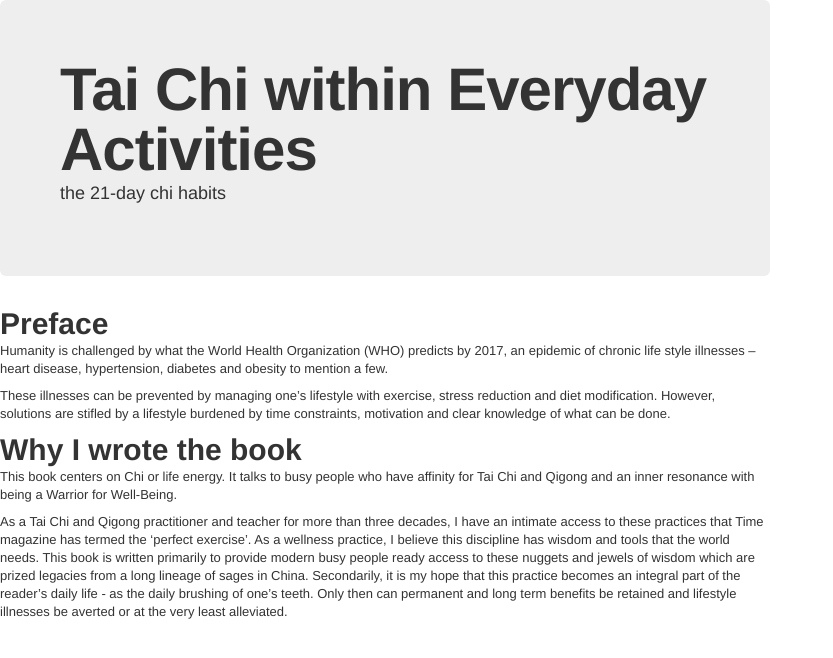
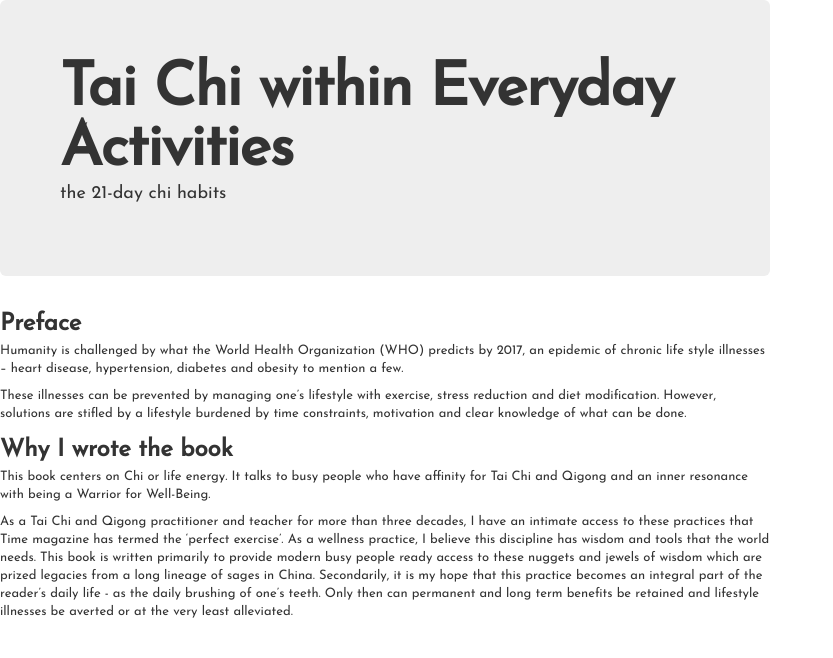
Before and after one commit to chihabit/Everyday-Taichi-Habits, a Jekyll site: the page built from content/home.md, in a window 1280 px wide. Shown: the top 658 px of the page, without its empty margins (0-833 px from the left). Built offline with Jekyll 4.4.1, drawn with Linux system fonts in a browser that asks for light colours; Markdown is read by kramdown in place of the engine named in the settings.

Commit message:
Change font to Josefin Sans, Garamond.
Try smaller headers.

```diff
--- a/_layouts/default.html
+++ b/_layouts/default.html
@@ -1,6 +1,7 @@
 <!DOCTYPE html>
 <html>
 <head>
+  <link href='http://fonts.googleapis.com/css?family=Josefin+Sans' rel='stylesheet' type='text/css'>
   <link rel="stylesheet" href="../css/bootstrap.css" type="text/css" />
   <link rel="stylesheet" href="../css/bootstrap-responsive.css" type="text/css" />
 </head>
--- a/content/home.md
+++ b/content/home.md
@@ -9,13 +9,13 @@
   </p>
 </div>
 
-# Preface
+## Preface
 
 Humanity is challenged by what the World Health Organization (WHO) predicts by 2017, an epidemic of chronic life style illnesses – heart disease, hypertension, diabetes and obesity to mention a few.
 
 These illnesses can be prevented by managing one’s lifestyle with exercise, stress reduction and diet modification. However, solutions are stifled by a lifestyle burdened by time constraints, motivation and clear knowledge of what can be done.
 
-# Why I wrote the book
+## Why I wrote the book
 
 This book centers on Chi or life energy. It talks to busy people who have affinity for Tai Chi and Qigong and an inner resonance with being a Warrior for Well-Being.
 
```
Also changed, not shown: css/bootstrap.css.
